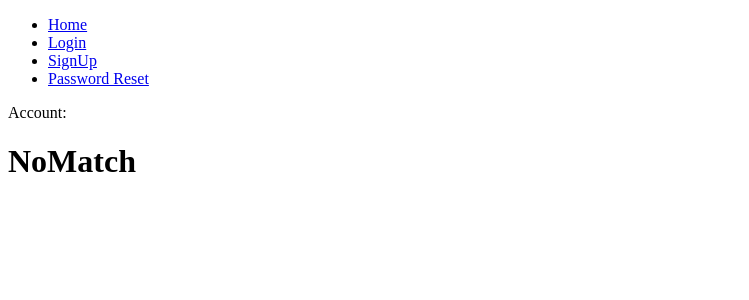
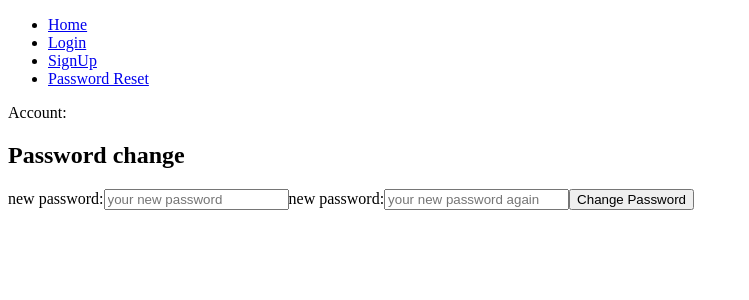
Before and after one commit to Rvjonh/TaskFrontend, a React (Vite) app: page /api/v1/password-reset/confirm/1/1 in a window 1280 px wide. Shown: the top 300 px of the page, without its empty margins (0-749 px from the left). Built offline with nearby package versions, Linux system fonts and the light colour scheme.

Commit message:
feat: - Password Reset - Password Reset Confirmation - Component to show messages from server

```diff
--- /dev/null
+++ b/src/components/serverMessages/index.tsx
@@ -0,0 +1,25 @@
+import { Errors } from '../../interfaces/errorsRequest';
+
+
+interface ComponentProps {
+    messages: Errors | undefined;
+}
+
+export function ServerMessages(props: ComponentProps) {
+    const { messages } = props;
+
+    return (
+        <div>
+            {messages && Object.entries(messages).map(([key, value]) => (
+                <div key={key}>
+                    <h2>{key}</h2>
+                    <ul>
+                        {value.map((item) => (
+                            <li key={item}>{item}</li>
+                        ))}
+                    </ul>
+                </div>
+            ))}
+        </div>
+    )
+}
--- /dev/null
+++ b/src/interfaces/passwordResetConfirmation.tsx
@@ -0,0 +1,6 @@
+export interface MyResetPasswordConfirmationForm {
+    "new_password1": string;
+    "new_password2": string;
+    "uid": string;
+    "token": string;
+}
--- a/src/routes/ProviderRouter.tsx
+++ b/src/routes/ProviderRouter.tsx
@@ -6,6 +6,7 @@ import HomeRoute from './home';
 import LoginRoute from './login';
 import SignUpRoute from "./signup";
 import PasswordResetRoute from "./passwordReset";
+import PasswordResetConfirmationRoute from "./passwordResetConfirmation";
 
 import NoMatch from './noMatch'
 
@@ -19,6 +20,7 @@ export default function ProviderRouter() {
           <Route path="login" element={<LoginRoute />} />
           <Route path="signup" element={<SignUpRoute />} />
           <Route path="password-reset" element={<PasswordResetRoute />} />
+          <Route path="api/v1/password-reset/confirm/:id/:token/" element={<PasswordResetConfirmationRoute />} />
 
           <Route path="*" element={<NoMatch />} />
         </Route>
--- a/src/routes/login/index.tsx
+++ b/src/routes/login/index.tsx
@@ -4,6 +4,8 @@ import { loadUser } from './../../store/loginSlice';
 
 import { UserAccount } from '../../interfaces/userAccount';
 import { Errors } from '../../interfaces/errorsRequest';
+
+import { ServerMessages } from './../../components/serverMessages'
 
 import TasksBackend from './../../services/tasksBackend';
 
@@ -23,7 +25,6 @@ export default function LoginRoute() {
         e.preventDefault()
         TasksBackend.login(userForm).then(res => {
             if ('token' in res) {
-                console.log(res)
                 dispatch(loadUser({ 'correo': userForm.email, 'identificador': res.token }));
             } else {
                 setErrors(res)
@@ -45,18 +46,7 @@ export default function LoginRoute() {
                 </label>
                 <button type="submit">Login</button>
             </form>
-            <div>
-                {errors && Object.entries(errors).map(([key, value]) => (
-                    <div key={key}>
-                        <h2>{key}</h2>
-                        <ul>
-                            {value.map((item) => (
-                                <li key={item}>{item}</li>
-                            ))}
-                        </ul>
-                    </div>
-                ))}
-            </div>
+            <ServerMessages messages={errors} />
         </div>
     )
 }
--- a/src/routes/passwordReset/index.tsx
+++ b/src/routes/passwordReset/index.tsx
@@ -1,5 +1,43 @@
+import React, { useState } from "react"
 
+import { Errors } from "../../interfaces/errorsRequest"
+
+import { ServerMessages } from './../../components/serverMessages'
+
+import TasksBackend from './../../services/tasksBackend'
 
 export default function PasswordResetRoute() {
-    return <h1>Password Reset</h1>
+    const [email, setEmail] = useState("")
+    const [messages, setMessages] = useState<Errors>()
+
+    const handleChange = (e: React.ChangeEvent<HTMLInputElement>) => {
+        setEmail(e.target.value)
+    }
+
+    const handleSubmitPasswordReset = (e: React.FormEvent<HTMLFormElement>) => {
+        e.preventDefault()
+        TasksBackend.resetPassword(email).then(res => {
+            if ('detail' in res) {
+                setMessages({ 'success': [res['detail']] })
+            } else {
+                setMessages(res)
+            }
+        })
+    }
+
+    return (
+        <div>
+            <h1>Password Reset</h1>
+            <p>We will send you an email with a code to change your password</p>
+            <p>If you don't recive anything maybe you need to create an account first</p>
+            <form onSubmit={handleSubmitPasswordReset}>
+                <label htmlFor="resetEmail">
+                    Email:
+                    <input type="email" name="resetEmail" value={email} onChange={handleChange} placeholder="youremail@email.com" />
+                </label>
+                <button type="submit">Send Email</button>
+            </form>
+            <ServerMessages messages={messages} />
+        </div>
+    )
 }
--- /dev/null
+++ b/src/routes/passwordResetConfirmation/index.tsx
@@ -0,0 +1,55 @@
+import { useState } from "react";
+import { useParams } from "react-router-dom";
+
+import { MyResetPasswordConfirmationForm } from "../../interfaces/passwordResetConfirmation";
+import { Errors } from "../../interfaces/errorsRequest";
+
+import { ServerMessages } from "../../components/serverMessages";
+
+import TasksBackend from './../../services/tasksBackend'
+
+
+export default function PasswordResetConfirmationRoute() {
+    const { id, token } = useParams<{ id: string, token: string }>();
+    const [userForm, setUserForm] = useState<MyResetPasswordConfirmationForm>({
+        "new_password1": "",
+        "new_password2": "",
+        "uid": id ?? "",
+        "token": token ?? ""
+    })
+    const [messages, setMessages] = useState<Errors>()
+
+    const handleChange = (e: React.ChangeEvent<HTMLInputElement>) => {
+        setUserForm({ ...userForm, [e.target.name]: e.target.value })
+    }
+
+    const handleSubmit = (e: React.FormEvent<HTMLFormElement>) => {
+        e.preventDefault()
+        TasksBackend.resetPasswordConfirm(userForm)
+            .then(res => {
+                if ('detail' in res) {
+                    setMessages({ 'detail': [res['detail']] })
+                } else {
+                    setMessages(res)
+                }
+            })
+    }
+
+    return (
+        <div>
+            <h2>Password change</h2>
+            <form onSubmit={handleSubmit}>
+                <label htmlFor="new_password1">
+                    new password:
+                    <input type="password" name="new_password1" value={userForm.new_password1} onChange={handleChange} placeholder="your new password" />
+                </label>
+                <label htmlFor="new_password2">
+                    new password:
+                    <input type="password" name="new_password2" value={userForm.new_password2} onChange={handleChange} placeholder="your new password again" />
+                </label>
+                <button type="submit">Change Password</button>
+            </form>
+            <ServerMessages messages={messages} />
+        </div>
+    )
+}
--- a/src/services/tasksBackend.tsx
+++ b/src/services/tasksBackend.tsx
@@ -1,6 +1,8 @@
 const APIEndpoint = "http://localhost:8000/api/v1"
 
 import { UserAccount } from './../interfaces/userAccount'
+import { MyResetPasswordConfirmationForm } from "./../interfaces/passwordResetConfirmation";
+
 
 class TasksBackend {
 
@@ -13,6 +15,26 @@ class TasksBackend {
             body: JSON.stringify(data)
         }).then(response => response.json())
     }
+
+    async resetPassword(email: string) {
+        return fetch(APIEndpoint + '/rest-auth/password/reset/', {
+            method: "post",
+            headers: {
+                "Content-Type": "application/json"
+            },
+            body: JSON.stringify({ 'email': email })
+        }).then(response => response.json())
+    }
+
+    async resetPasswordConfirm(data: MyResetPasswordConfirmationForm) {
+        return fetch(APIEndpoint + '/rest-auth/password/reset/confirm/', {
+            method: "post",
+            headers: {
+                "Content-Type": "application/json"
+            },
+            body: JSON.stringify(data)
+        }).then(response => response.json())
+    }
 }
 
 export default new TasksBackend();
```
